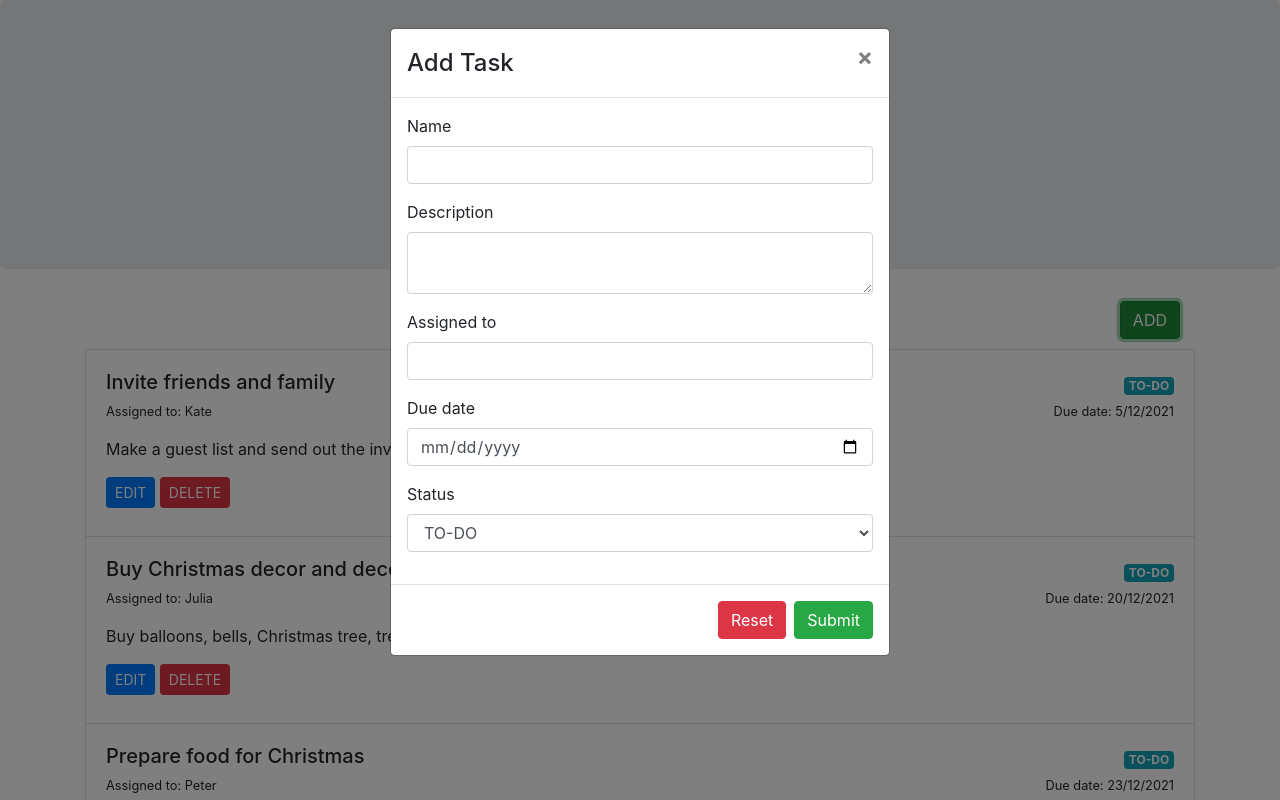
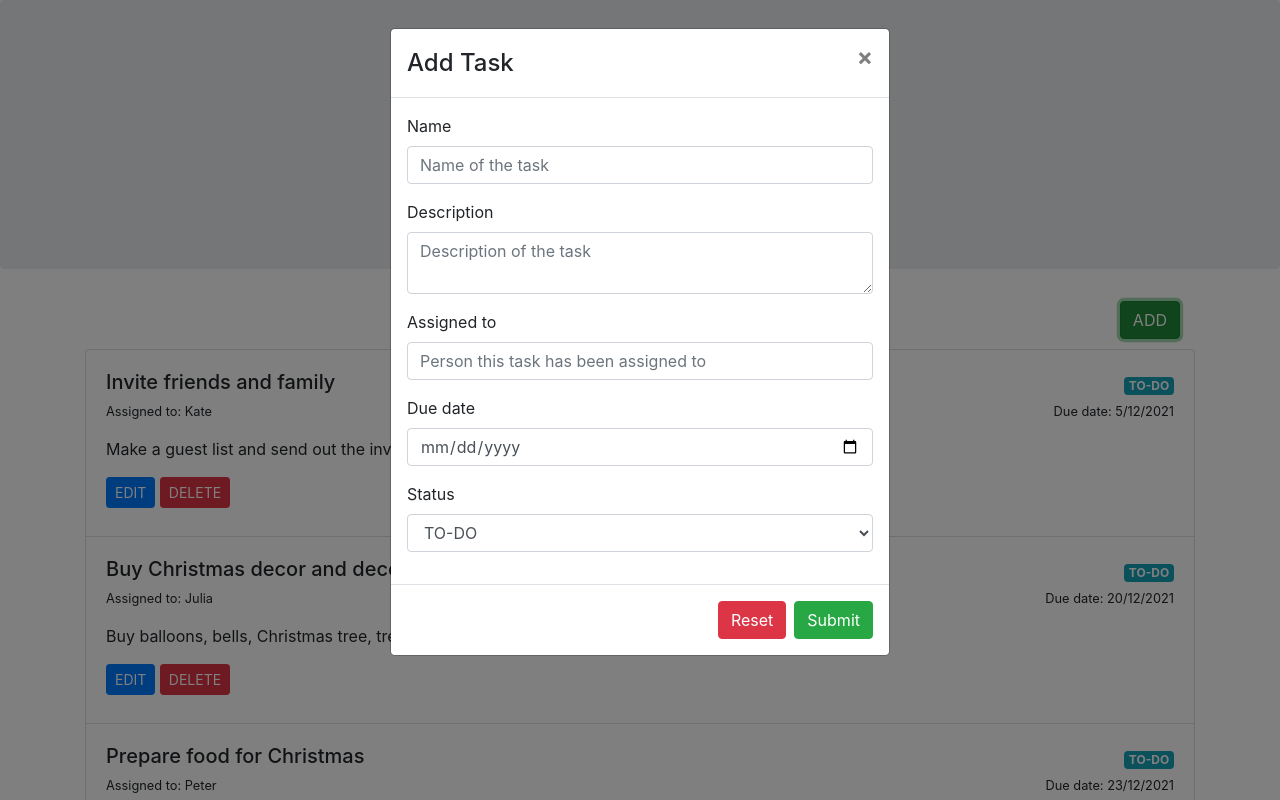
Before and after one commit to Eulofia/mytaskplanner, a plain HTML site: page index.html in a window 1280 px wide. Both pictures are taken after a click on the button "ADD". Shown: the top 800 px of the page. Drawn offline with nearby package versions, Linux system fonts and the light colour scheme; grey boxes are pictures that could not be loaded.

Commit message:
Added placeholder text into the modals

```diff
--- a/index.html
+++ b/index.html
@@ -45,16 +45,16 @@
                 <form id="newTask">
                   <div class="form-group">
                       <label for="taskname">Name</label>
-                      <input type="text" class="form-control" id="taskname">
+                      <input type="text" class="form-control" id="taskname" placeholder="Name of the task">
                   </div>
                   <div class="form-group">
                       <label for="description">Description</label>
-                      <textarea type="text" class="form-control" id="description"></textarea>
+                      <textarea type="text" class="form-control" id="description" placeholder="Description of the task"></textarea>
                   </div>
                 <div class="form-group">
 
                           <label for="assignedto">Assigned to</label>
-                          <input type="text" class="form-control" id="assignedto">
+                          <input type="text" class="form-control" id="assignedto" placeholder="Person this task has been assigned to">
                   </div>
                 <div class="form-group">
                         <label for="duedate">Due date</label>
@@ -166,16 +166,16 @@
           <form id="editTask">
             <div class="form-group">
               <label for="taskname">Name</label>
-              <input type="text" class="form-control" id="taskname">
+              <input type="text" class="form-control" id="taskname" placeholder="Name of the task">
           </div>
           <div class="form-group">
               <label for="description">Description</label>
-              <textarea type="text" class="form-control" id="description"></textarea>
+              <textarea type="text" class="form-control" id="description" placeholder="Description of the task"></textarea>
           </div>
         <div class="form-group">
 
                   <label for="assignedto">Assigned to</label>
-                  <input type="text" class="form-control" id="assignedto">
+                  <input type="text" class="form-control" id="assignedto" placeholder="Person this task has been assigned to">
           </div>
         <div class="form-group">
                 <label for="duedate">Due date</label>
```
